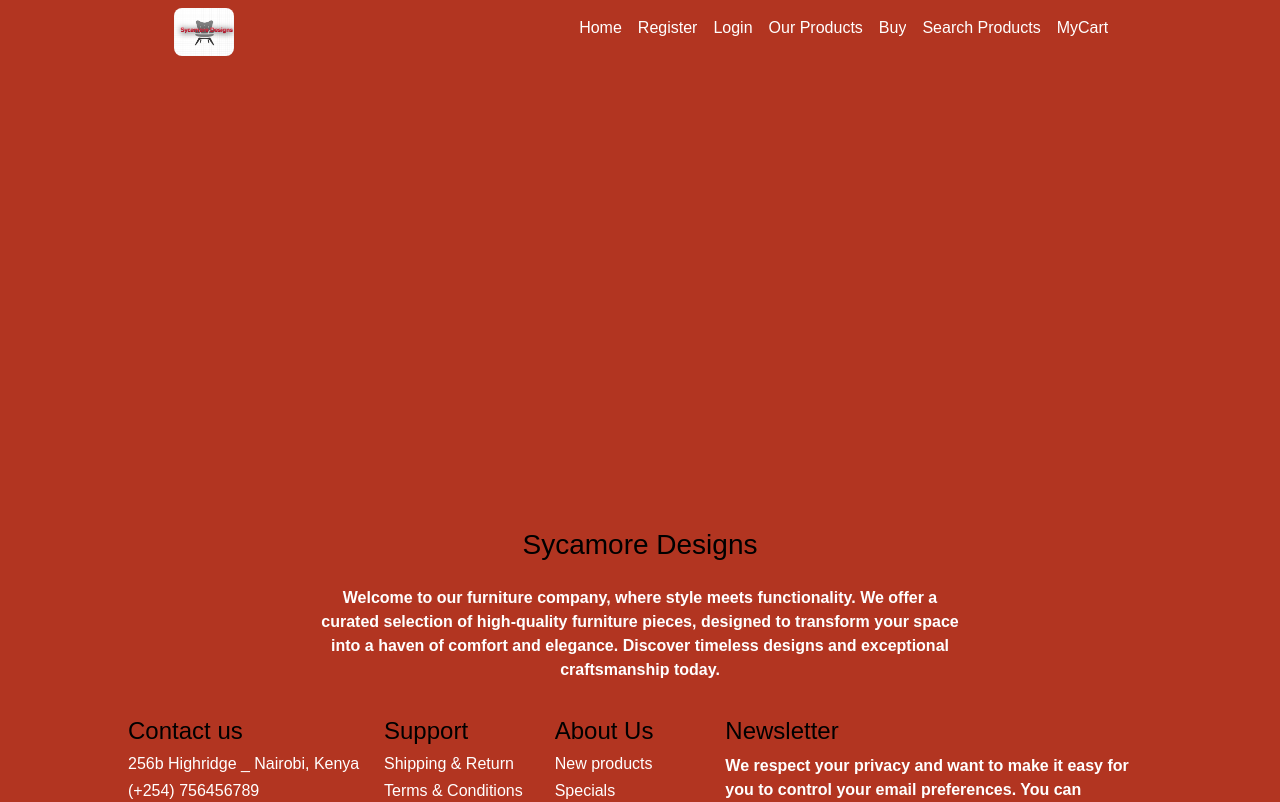
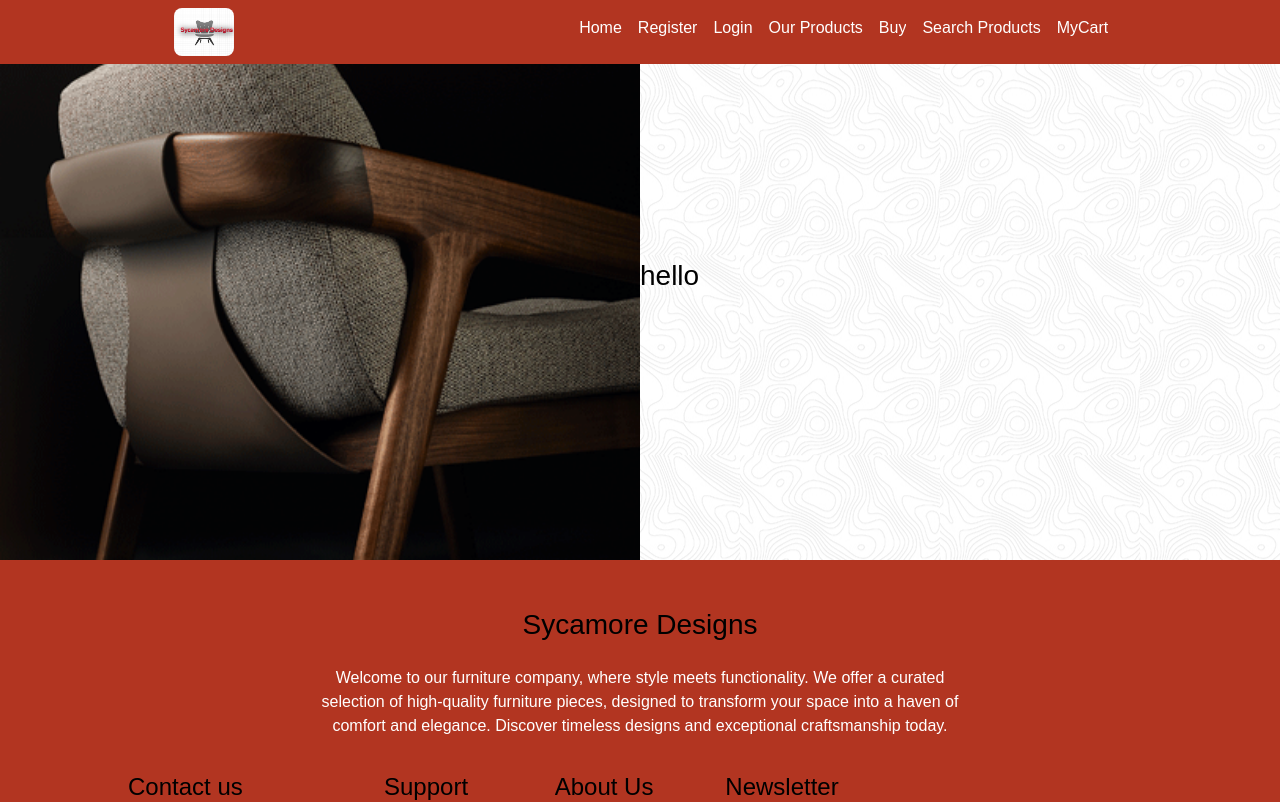
Before and after one commit to Roche001/FurniFusion, a React (Create React App) app: page / in a window 1280 px wide. Shown: the top 802 px of the page. Built offline with nearby package versions, Linux system fonts and the light colour scheme; a web font is replaced by a local one.

Commit message:
update changes

```diff
--- a/src/components/home/Home.css
+++ b/src/components/home/Home.css
@@ -1,17 +1,20 @@
 .home-banner {
-  background: #b23521;
-
-  height: 60vh;
-  background-repeat: repeat;
-  background-position: center;
-  background-size: cover;
+  width: 100vw;
+  height: 70vh;
   display: flex;
-  flex-direction: column;
   align-items: center;
   justify-content: center;
 }
-.home-banner h2,
-p {
-  color: #ffffff;
-  font-weight: 700;
+.banner-one {
+  width: 50vw;
+  display: flex;
+  align-items: center;
+  justify-content: center;
 }
+.banner-one img {
+  width: 100%;
+  height: 100%;
+}
+.banner-two {
+  width: 50vw;
+}
--- a/src/components/home/Home.jsx
+++ b/src/components/home/Home.jsx
@@ -4,8 +4,14 @@ import "./Home.css";
 const Home = () => {
   return (
     <div className="home-container">
-      <div className="home-banner"></div>
-      <div className="home-cat"></div>
+      <div className="home-banner">
+        <div className="banner-one">
+          <img src="./assets/Armchair.png" alt="armchair" loading="lazy" />
+        </div>
+        <div className="banner-two">
+          <h3>hello</h3>
+        </div>
+      </div>
     </div>
   );
 };
```
